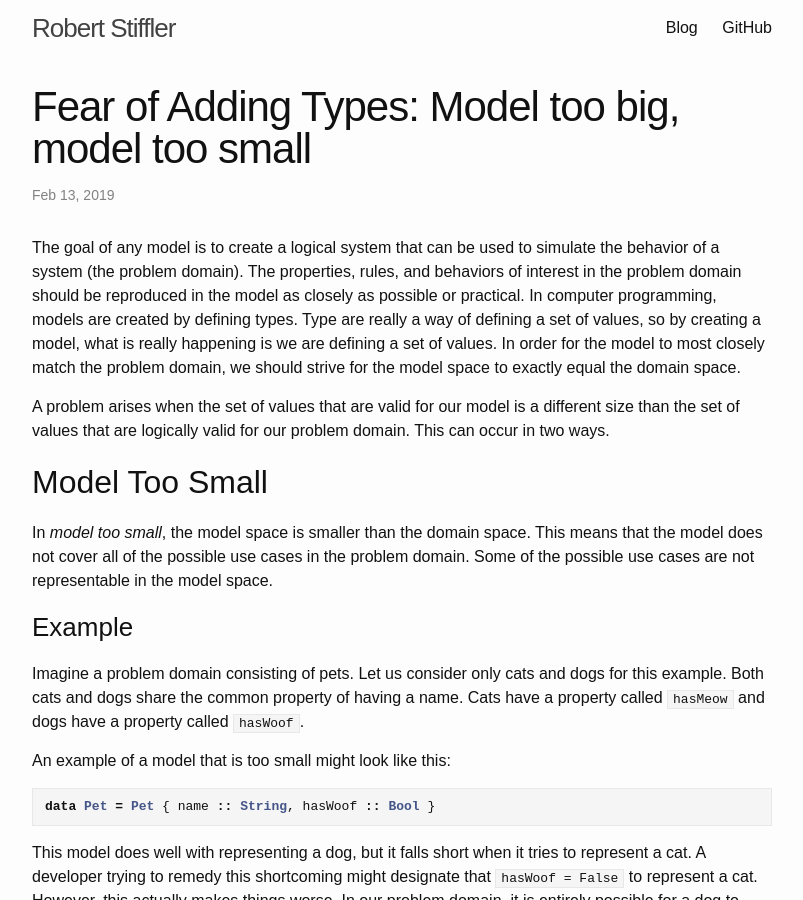
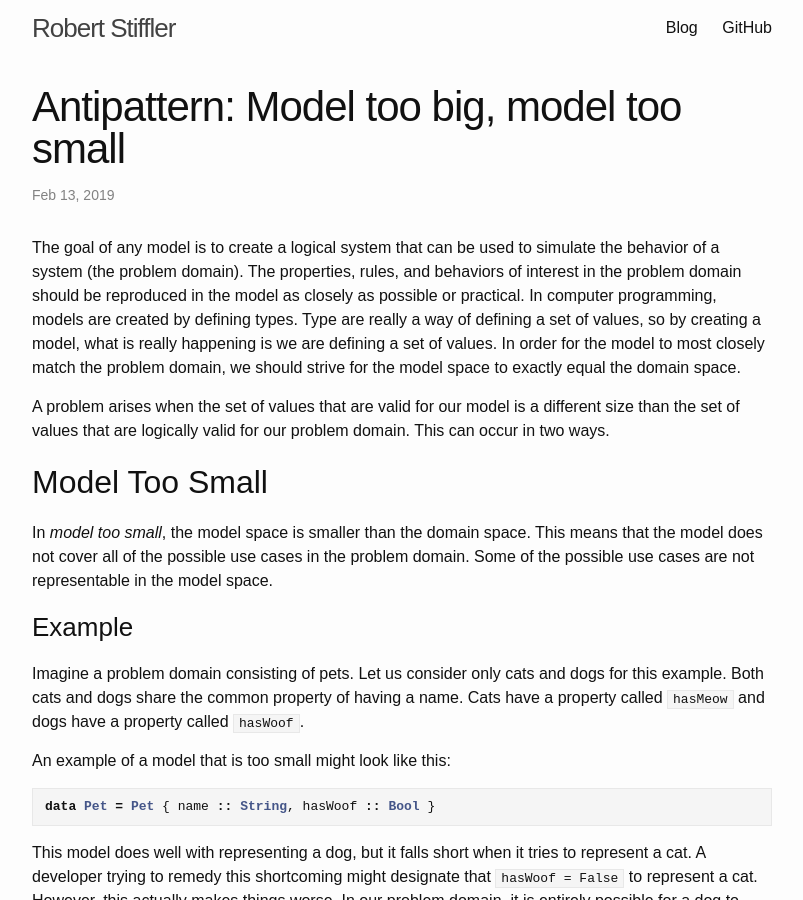
Before and after one commit to stifflerus/stifflerus, a Jekyll site: the page built from _posts/2019-02-13-fear-of-adding-types.md, in a window 1280 px wide and 900 px high. Shown: the whole window, without its empty margins (238-1041 px from the left). Built offline with Jekyll 4.4.1, drawn with Linux system fonts in a browser that asks for light colours.

Commit message:
Changed title

```diff
--- a/_posts/2019-02-13-fear-of-adding-types.md
+++ b/_posts/2019-02-13-fear-of-adding-types.md
@@ -1,6 +1,6 @@
 ---
 layout: post
-title: "Fear of Adding Types: Model too big, model too small"
+title: "Antipattern: Model too big, model too small"
 ---
 
 The goal of any model is to create a logical system that can be used to simulate the behavior of a system (the problem domain). The properties, rules, and behaviors of interest in the problem domain should be reproduced in the model as closely as possible or practical. In computer programming, models are created by defining types. Type are really a way of defining a set of values, so by creating a model, what is really happening is we are defining a set of values. In order for the model to most closely match the problem domain, we should strive for the model space to exactly equal the domain space.
```
